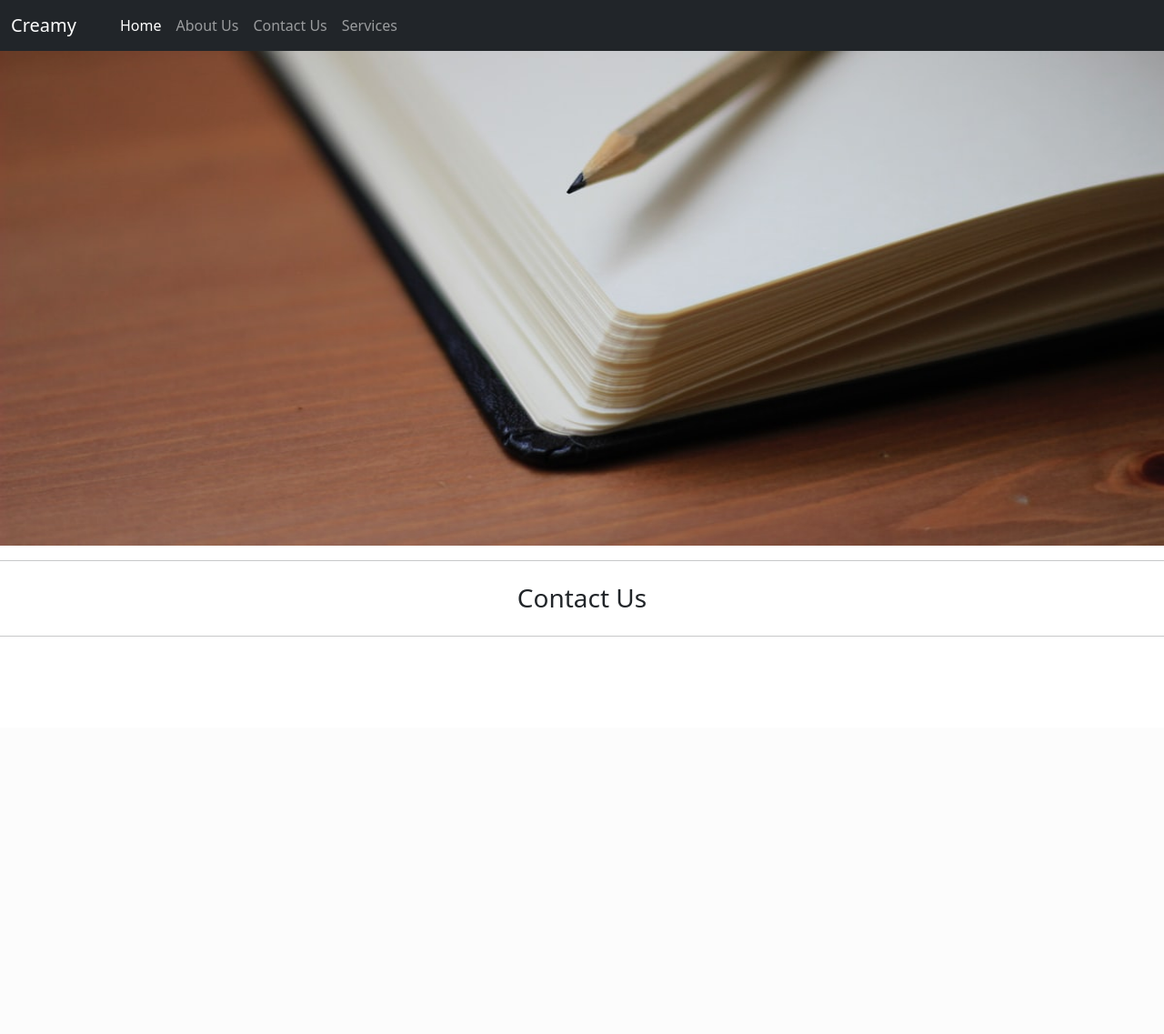
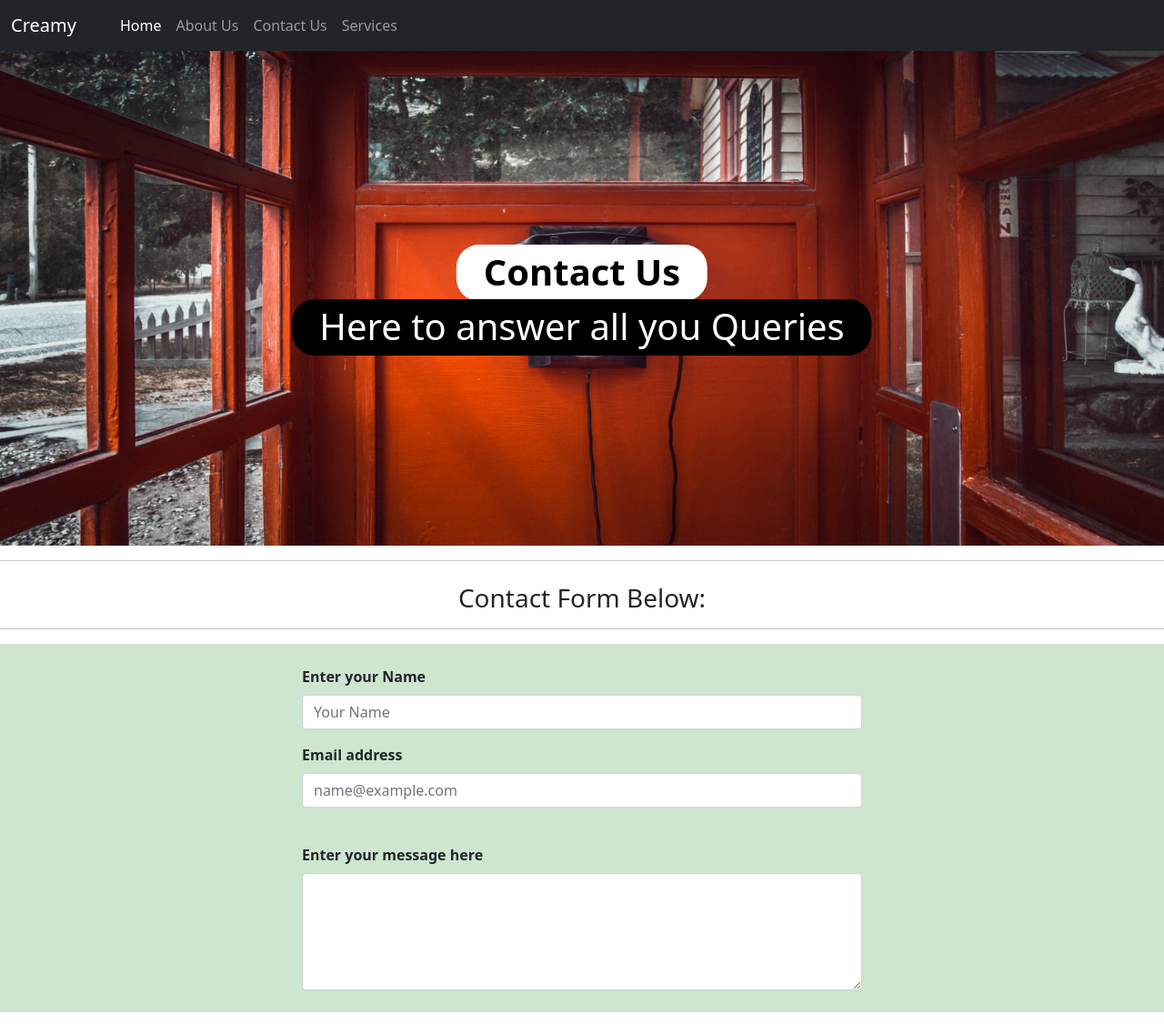
Before and after one commit to PrachetShah/Creamy, a Django app: page /contact in a window 1280 px wide. Shown: the whole page at 91% size. Before the commit the page ends 700 px from the top, so only its background shows below. Run offline with Django 3.2, Linux system fonts and the light colour scheme.

Commit message:
styling to contact page

```diff
--- a/templates/contact.html
+++ b/templates/contact.html
@@ -3,11 +3,55 @@
 {% block title %}Contact{% endblock title %}
 
 {% block body %}
-    <div class="container-fluid p-0">
-        <img src="static/contact.jfif" width=100% height=600>
+    <div class="container-fluid p-0" style="position: relative; text-align: center; color: white;">
+        <img src="static/contact2.jfif" width=100% height=600>
+        <div class="centered fs-1 fw-bold" style="
+            position: absolute;
+            top: 50%;
+            left: 50%;
+            transform: translate(-50%, -50%);
+            border-radius: 25px;
+            background: white;
+            border-left-width: 30px;
+            padding-left: 30px;
+            padding-right: 30px;
+            padding-bottom: 2px;
+            color: black">Contact Us</div>
+        <div class="centered fs-1 fw-normal" style="
+            position: absolute;
+            top: 60%;
+            left: 50%;
+            transform: translate(-50%, -50%);
+            border-radius: 25px;
+            background: black;
+            border-left-width: 30px;
+            padding-left: 30px;
+            padding-right: 30px;
+            padding-bottom: 2px;">Here to answer all you Queries</div>
     </div>
     <hr>
-    <h3 style="text-align:center" class="p-2">Contact Us</h3>
-    <hr>
+    <h3 style="text-align:center" class="p-2">Contact Form Below:</h3>
+    <hr class="my-0">
+
+    {% comment %} Form Container {% endcomment %}
+    <div style="background-color:#CEE5D0" style="width:100%">
+        <div class="container pt-3 mt-3 my-4 pt-4" style="width:50%;">
+            <div class="mb-3">
+                <label for="exampleFormControlInput1" class="form-label fw-bold">Enter your Name</label>
+                <input type="name" class="form-control" id="name" name="name" placeholder="Your Name">
+            </div>
+
+            <div class="mb-3">
+                <label for="exampleFormControlInput1" class="form-label fw-bold">Email address</label>
+                <input type="email" class="form-control" id="exampleFormControlInput1" placeholder="name@example.com">
+            </div>
+            <div class="mb-3 py-4">
+                <label for="exampleFormControlTextarea1" class="form-label fw-bold">Enter your message here</label>
+                <textarea class="form-control" style="margin-top: 0px; margin-bottom: 0px; height: 129px;" id="exampleFormControlTextarea1" rows="3"></textarea>
+            </div>
+        </div>
+    </div>
+
+    {% comment %} Footer {% endcomment %}
 
 {% endblock body %}
```
Also changed, not shown: static/contact2.jfif (added).
